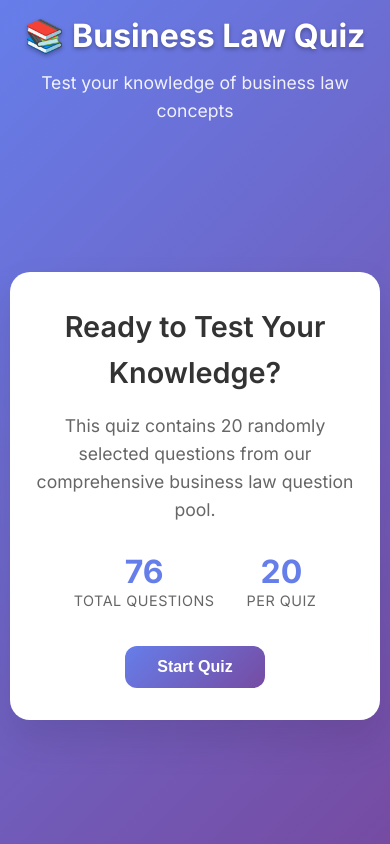
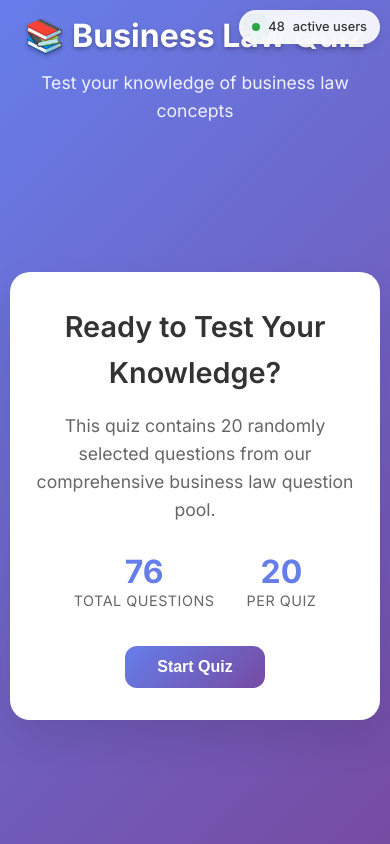
Before and after one commit to AlexArdelean21/Quizz_App, a plain HTML site: page index.html in a window 390 px wide. Drawn offline with Linux system fonts and the light colour scheme.

Commit message:
Add active users counter feature with dynamic display

```diff
--- a/index.html
+++ b/index.html
@@ -9,6 +9,13 @@
 </head>
 <body>
   <div class="container">
+    <div class="active-users">
+      <div class="users-indicator">
+        <span class="users-dot"></span>
+        <span id="active-count">42</span> active users
+      </div>
+    </div>
+
     <header class="quiz-header">
       <h1>📚 Business Law Quiz</h1>
       <p class="subtitle">Test your knowledge of business law concepts</p>
--- a/script.js
+++ b/script.js
@@ -1301,7 +1301,75 @@ class QuizApp {
   }
 }
 
+// Active Users Counter Simulation
+class ActiveUsersCounter {
+  constructor() {
+    this.baseUsers = 35; // Base number of users
+    this.maxVariation = 15; // How much the count can vary
+    this.countElement = document.getElementById('active-count');
+    this.updateInterval = 8000; // Update every 8 seconds
+
+    this.startCounter();
+  }
+
+  generateRealisticCount() {
+    const hour = new Date().getHours();
+
+    // Simulate realistic usage patterns based on time of day
+    let multiplier = 1;
+    if (hour >= 9 && hour <= 17) {
+      multiplier = 1.4; // Higher during business hours
+    } else if (hour >= 19 && hour <= 22) {
+      multiplier = 1.6; // Peak evening study time
+    } else if (hour >= 0 && hour <= 6) {
+      multiplier = 0.6; // Lower during night hours
+    }
+
+    const variation = Math.random() * this.maxVariation - (this.maxVariation / 2);
+    const count = Math.round((this.baseUsers + variation) * multiplier);
+
+    return Math.max(12, count); // Minimum of 12 users
+  }
+
+  updateCount() {
+    const currentCount = parseInt(this.countElement.textContent);
+    const newCount = this.generateRealisticCount();
+
+    // Animate the change
+    this.animateCountChange(currentCount, newCount);
+  }
+
+  animateCountChange(from, to) {
+    const steps = 10;
+    const stepValue = (to - from) / steps;
+    let current = from;
+    let step = 0;
+
+    const animation = setInterval(() => {
+      current += stepValue;
+      this.countElement.textContent = Math.round(current);
+      step++;
+
+      if (step >= steps) {
+        this.countElement.textContent = to;
+        clearInterval(animation);
+      }
+    }, 50);
+  }
+
+  startCounter() {
+    // Set initial count
+    this.countElement.textContent = this.generateRealisticCount();
+
+    // Update periodically
+    setInterval(() => {
+      this.updateCount();
+    }, this.updateInterval);
+  }
+}
+
 // Initialize the quiz app when DOM is loaded
 document.addEventListener('DOMContentLoaded', () => {
   new QuizApp();
+  new ActiveUsersCounter();
 });
--- a/style.css
+++ b/style.css
@@ -19,6 +19,56 @@ body {
   min-height: 100vh;
   display: flex;
   flex-direction: column;
+  position: relative;
+}
+
+.active-users {
+  position: absolute;
+  top: 20px;
+  right: 20px;
+  z-index: 1000;
+}
+
+.users-indicator {
+  background: rgba(255, 255, 255, 0.9);
+  backdrop-filter: blur(10px);
+  border: 1px solid rgba(255, 255, 255, 0.2);
+  border-radius: 25px;
+  padding: 8px 16px;
+  display: flex;
+  align-items: center;
+  gap: 8px;
+  font-size: 0.9rem;
+  font-weight: 500;
+  color: #333;
+  box-shadow: 0 4px 12px rgba(0, 0, 0, 0.1);
+  transition: all 0.3s ease;
+}
+
+.users-indicator:hover {
+  background: rgba(255, 255, 255, 0.95);
+  transform: translateY(-1px);
+  box-shadow: 0 6px 20px rgba(0, 0, 0, 0.15);
+}
+
+.users-dot {
+  width: 8px;
+  height: 8px;
+  background: #28a745;
+  border-radius: 50%;
+  animation: pulse 2s infinite;
+}
+
+@keyframes pulse {
+  0% {
+    box-shadow: 0 0 0 0 rgba(40, 167, 69, 0.7);
+  }
+  70% {
+    box-shadow: 0 0 0 10px rgba(40, 167, 69, 0);
+  }
+  100% {
+    box-shadow: 0 0 0 0 rgba(40, 167, 69, 0);
+  }
 }
 
 .quiz-header {
@@ -353,6 +403,16 @@ body {
     padding: 10px;
   }
 
+  .active-users {
+    top: 10px;
+    right: 10px;
+  }
+
+  .users-indicator {
+    font-size: 0.8rem;
+    padding: 6px 12px;
+  }
+
   .quiz-header h1 {
     font-size: 2rem;
   }
```
